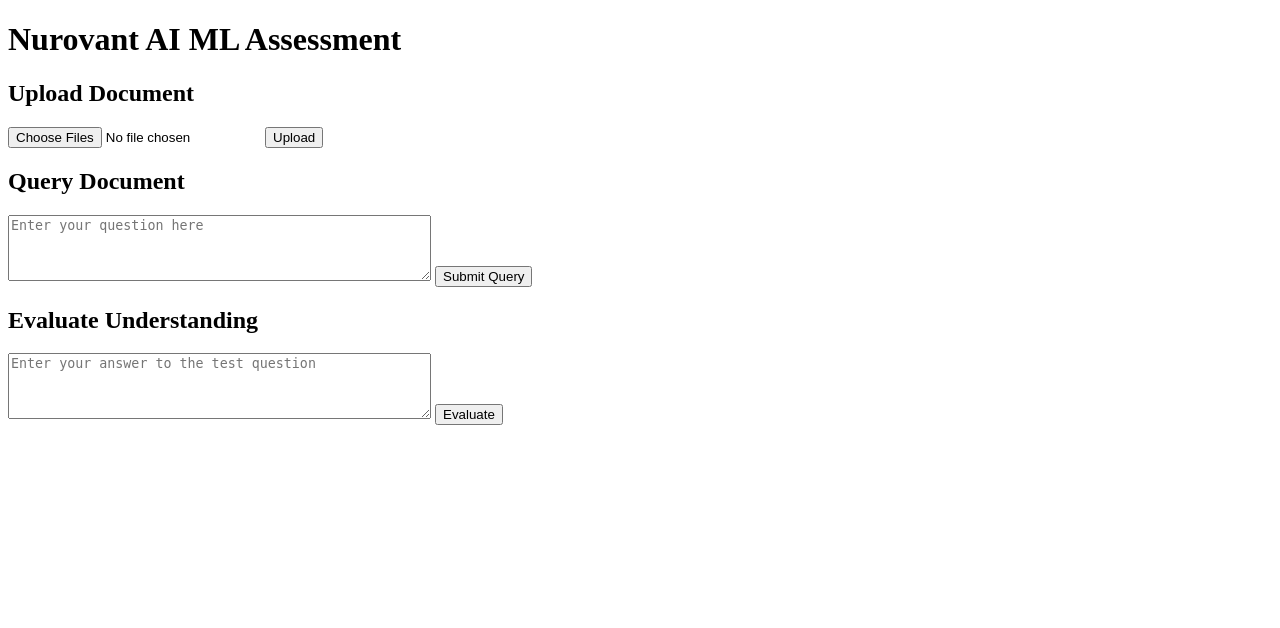
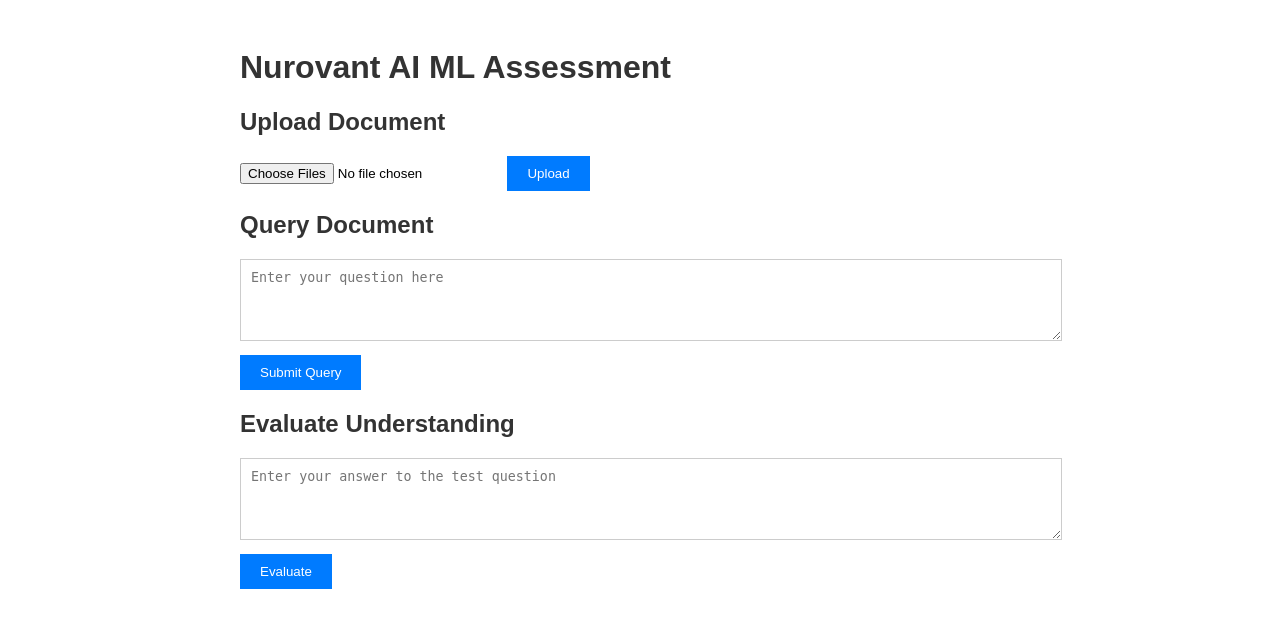
Before and after one commit to EmekaEzumezu/ai-ml-assessment, a Flask app: page / in a window 1280 px wide. Shown: the top 628 px of the page. Run offline with Flask 3, Linux system fonts and the light colour scheme.

Commit message:
styled the UI

```diff
--- a/app.py
+++ b/app.py
@@ -18,6 +18,7 @@
 import shutil
 import json
 import psutil
+import ast
 
 import helper_func.helper_func as helper_func
 
@@ -100,7 +101,7 @@
     # Set test_question_id to 0 in the session
     session['test_question_id'] = 0
 
-    session['shot'] = 0
+    # session['shot'] = 0
 
     # Return a JSON response indicating successful file upload and processing
     return jsonify({'message': 'Files uploaded and processed successfully'})
@@ -130,59 +131,69 @@
         verbose=False
     )
 
-    # # we create the RetrievalQA chain, passing in the vectorstore as our source of
-    # # information. Behind the scenes, this will only retrieve the relevant
-    # # data from the vectorstore, based on the semantic similiarity between
-    # # the prompt and the stored information
-    # qa_chain = RetrievalQA.from_chain_type(
-    #     llm=OpenAI(),
-    #     retriever=vectordb.as_retriever(search_kwargs={'k': 3}),
-    #     return_source_documents=True
-    # )
-
     # Extract user question from the request JSON data
     query_data = request.json
     user_question = query_data['question']
 
-    shot = session.get('shot')
-    if shot == 0:
-        # Generate a prompt based on the user question
-        query = helper_func.set_prompt_template(user_question)
-        shot += 1
-        session['shot'] = shot
-    else:
-        query = user_question
+    # shot = session.get('shot')
+    # if shot == 0:
+    # Generate a prompt based on the user question
+    query = helper_func.set_prompt_template(user_question)
+    # shot += 1
+    # session['shot'] = shot
+    # else:
+    #     query = user_question
 
     chat_history = []
     # Invoke the conversational retrieval process
     result = pdf_qa.invoke(
         {"question": query, "chat_history": chat_history})
 
-    # # we can now exectute queries againse our Q&A chain
-    # result = qa_chain.invoke({'query': query})
-    print(type(result['result']))
-    print(result['result'])
-
     results = str(result["answer"])
 
-    # Process the retrieved results
-    results = results.replace("'", '"')
+    # # Process the retrieved results
+    # results = results.replace("'", '"')
 
-    # Try to load the results as JSON and extract relevant fields
+    # # Try to load the results as JSON and extract relevant fields
+    # try:
+    #     results = json.loads(str(results))
+    #     answer = results["answer"]
+    #     bullet_points = results["bullet_points"]
+    #     test_question = results["test_question"]
+    #     test_answer = results["test_answer"]
+    # # Handle exception if unable to extract fields from results
+    # except:
+    #     answer = "Couldn't get the answer. Please try again"
+    #     bullet_points = ["Please try again"]
+    #     test_question = "Please try again"
+    #     test_answer = "Default test answer"
+
+    # session['test_answer'] = test_answer
+
     try:
-        results = json.loads(str(results))
-        answer = results["answer"]
-        bullet_points = results["bullet_points"]
-        test_question = results["test_question"]
-        test_answer = results["test_answer"]
-    # Handle exception if unable to extract fields from results
-    except:
-        answer = "Couldn't get the answer. Please try again"
-        bullet_points = ["Please try again"]
-        test_question = "Please try again"
-        test_answer = "Default test answer"
+        # Split the string by the numbers
+        sections = results.split('\n\n')
 
-    session['test_answer'] = test_answer
+        # Assign each section to a separate variable
+        answer = sections[0][3:].strip()  # Remove the numbering and leading/trailing whitespace
+        bullet_points = ast.literal_eval(sections[1][3:].strip())
+        test_question = sections[2][3:].strip()
+        test_answer = sections[3][12:].strip()  # Remove the "Test_answer: " prefix and leading/trailing whitespace
+
+    except (IndexError, ValueError) as e:
+        # Handle errors
+        print(f"An error occurred: {e}")
+        # Assign default values
+        answer = ""
+        bullet_points = []
+        test_question = ""
+        test_answer = ""
+
+    # Print the variables
+    print("Answer:", answer)
+    print("Bullet Points:", bullet_points)
+    print("Test Question:", test_question)
+    print("Test Answer:", test_answer)
 
     # Retrieve the test_question_id from the session or set to 0 if not present
     test_question_id = session.get('test_question_id')
@@ -243,18 +254,43 @@
     # Replace single quotes with double quotes in the results string
     # results = results.replace("'", '"')
 
+    # try:
+    #     # Parse the results as JSON and extract knowledge understanding and confidence
+    #     results = json.loads(results)
+    #     knowledge_understood = results["knowledge_understood"]
+    #     knowledge_confidence = results["knowledge_confidence"]
+
+    # except:
+    #     # Handle exceptions if unable to extract knowledge understanding and confidence
+    #     knowledge_understood = False
+    #     knowledge_confidence = "0"
+
+    print(results)
+
     try:
-        # Parse the results as JSON and extract knowledge understanding and confidence
-        results = json.loads(results)
-        knowledge_understood = results["knowledge_understood"]
-        knowledge_confidence = results["knowledge_confidence"]
+        # Split the string by comma
+        if (results.split(", ")) == 2:
+            values = results.split(", ")
+
+            # Convert knowledge_understood to bool
+            knowledge_understood = bool(values[0])
+
+            # Remove percentage sign and convert knowledge_confidence to int
+            knowledge_confidence = int(values[1].rstrip("%"))
+        else:
+            # Convert knowledge_understood to bool
+            knowledge_understood = bool(results)
+
+            knowledge_confidence = 0
 
     except:
-        # Handle exceptions if unable to extract knowledge understanding and confidence
+        # Assign default values
         knowledge_understood = False
-        knowledge_confidence = "0"
+        knowledge_confidence = 0
 
-    print(results)
+    print(knowledge_understood)  # Output: True
+    print(knowledge_confidence)  # Output: 90
+
 
     # Return the knowledge understood and confidence level in JSON format
     return jsonify({'knowledge_understood': knowledge_understood, \
--- a/helper_func/helper_func.py
+++ b/helper_func/helper_func.py
@@ -62,24 +62,36 @@
             # If it's a directory, remove it recursively
             shutil.rmtree(item_path)
 
+# # Function to set a prompt template for generating a Python dictionary based on user input
+# def set_prompt_template(user_question):
+#     # Define the prompt template as a Python dictionary
+#     prompt_template = {
+#         'answer': f"Generate an answer to the question ({user_question}).",
+#         'bullet_points': 'Generate a Python list (4 points in a list separated by comma) emphasizing key details in the answer to improve understanding. Example: ["Point 1", "Point 2", "Point 3", "Point 4"]',
+#         'test_question': f"Generate a random question different from {user_question} to evaluate if the user understood the answer",
+#         'test_answer': 'Generate a test_answer which will be used to evaluate the user answer for the provided test_question.'
+#     }
+
+#     return json.dumps(prompt_template)
+
 # Function to set a prompt template for generating a Python dictionary based on user input
 def set_prompt_template(user_question):
     # Define the prompt template as a Python dictionary
-    prompt_template = {
-        'answer': f"Generate an answer to the question ({user_question}).",
-        'bullet_points': 'Generate a Python list (4 points in a list separated by comma) emphasizing key details in the answer to improve understanding. Example: ["Point 1", "Point 2", "Point 3", "Point 4"]',
-        'test_question': f"Generate a random question different from {user_question} to evaluate if the user understood the answer",
-        'test_answer': 'Generate a test_answer which will be used to evaluate the user answer for the provided test_question.'
-    }
+    prompt_template = f"Always return answers these 4 questions:\
+        1. Generate an answer to the question ({user_question}).\
+        2. Generate a Python list (4 points in a list separated by comma) emphasizing key details in the answer to improve understanding. Example: ['Point 1', 'Point 2', 'Point 3', 'Point 4']\
+        3. Generate a test question different from {user_question} to evaluate if the user understood the answer\
+        4. Generate a test_answer which will be used to evaluate the user answer for the provided test_question (on number 3).\
+    "
 
-    return json.dumps(prompt_template)
+    return prompt_template
 
 # Function to set an evaluation prompt template for comparing user answers to test answers
 def set_eval_prompt_template(user_answer, test_answer):
-    # Define the evaluation prompt template as a Python dictionary
-    eval_prompt_template = {
-        'knowledge_understood': f"Generate a boolean value indicating that the user understood the answer provided. That's when user answer ({user_answer}) is compare to the test answer ({test_answer}) previously generated. True if the user understood the answer, False if the user did not understand the answer.",
-        'knowledge_confidence': "Generate an integer value (in %) indicating how confident the evaluation is."
-    }
+    # Define the evaluation prompt template as a string
+    eval_prompt_template = f"Always return answers to these 2 questions:\
+        1. This is a boolean value indicating that the user understood the answer provided. That's when user answer ({user_answer}) is compared to the test answer ({test_answer}) previously generated. True if the user understood the answer, False if the user did not understand the answer.\
+        2. This is an integer value (in %) indicating how confident the evaluation is.\
+    "
 
-    return json.dumps(eval_prompt_template)
+    return eval_prompt_template
--- /dev/null
+++ b/static/css/style.css
@@ -0,0 +1,58 @@
+/* styles.css */
+
+/* Apply styles to the container */
+.container {
+    max-width: 800px;
+    margin: 0 auto;
+    padding: 20px;
+    font-family: Arial, sans-serif;
+}
+
+/* Apply styles to headings */
+h1, h2 {
+    color: #333;
+}
+
+/* Apply styles to form elements */
+form {
+    margin-bottom: 20px;
+}
+
+input[type="file"] {
+    margin-right: 10px;
+}
+
+textarea {
+    width: 100%;
+    margin-bottom: 10px;
+    padding: 10px;
+    border: 1px solid #ccc;
+}
+
+button {
+    padding: 10px 20px;
+    background-color: #007bff;
+    color: #fff;
+    border: none;
+    cursor: pointer;
+}
+
+button:hover {
+    background-color: #0056b3;
+}
+
+/* Apply styles to result divs */
+#queryResult, #evaluationResult {
+    margin-top: 20px;
+}
+
+ul {
+    list-style-type: none;
+    padding: 0;
+}
+
+ul li {
+    margin-bottom: 5px;
+}
+
+/* Add more styles as needed */
--- a/templates/index.html
+++ b/templates/index.html
@@ -4,8 +4,10 @@
     <meta charset="UTF-8">
     <meta name="viewport" content="width=device-width, initial-scale=1.0">
     <title>Nurovant AI ML Assessment</title>
+    <link rel="stylesheet" href="{{ url_for('static', filename='css/style.css') }}" type="text/css">
 </head>
 <body>
+    <div class="container">
         <h1>Nurovant AI ML Assessment</h1>
 
         <!-- Form for uploading a document -->
@@ -26,6 +28,7 @@
         <textarea id="evaluationInput" rows="4" cols="50" placeholder="Enter your answer to the test question"></textarea>
         <button onclick="evaluateUnderstanding()">Evaluate</button>
         <div id="evaluationResult"></div>
+    </div>
 
     <script>
         function uploadDocument(event) {
```
Also changed, not shown: data/chroma.sqlite3, 8 other files. Lines whose indentation alone changed are shown as unchanged.
